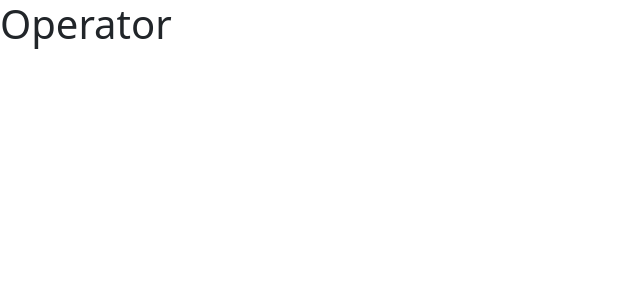
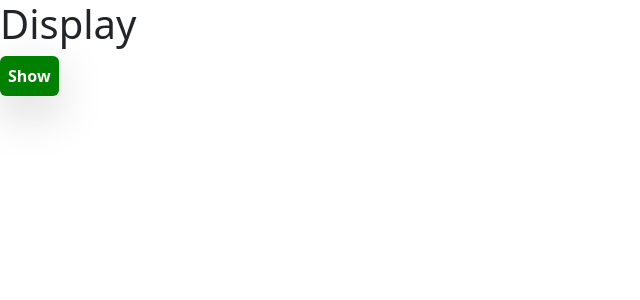
Before and after one commit to Harsimran141/ReactPractice, a React (Vite) app in the folder SecondApp/: page / in a window 1280 px wide. Shown: the top 300 px of the page, without its empty margins (0-640 px from the left). Built offline with nearby package versions, Linux system fonts and the light colour scheme.

Commit message:
feat: implement Operator component with toggle display functionality

```diff
--- /dev/null
+++ b/SecondApp/src/App.css
@@ -0,0 +1,5 @@
+function Operator (){
+    return(
+        div
+    )
+}
--- a/SecondApp/src/Operator.jsx
+++ b/SecondApp/src/Operator.jsx
@@ -1,7 +1,18 @@
+import { useState } from "react";
+
 const Operator =()=>{
+    const [show,setShow]=useState(false);
     return(
         <div>
-            <h1>Operator</h1>
+            <h1>Display</h1>
+            <button className="bg-[green] text-white font-bold p-2 rounded shadow-lg">Show</button>
+       { (show) ?
+     <p>Waris Singh Boparai</p>
+     :
+     ''
+    }
+
+
         </div>
     )
 }
```
